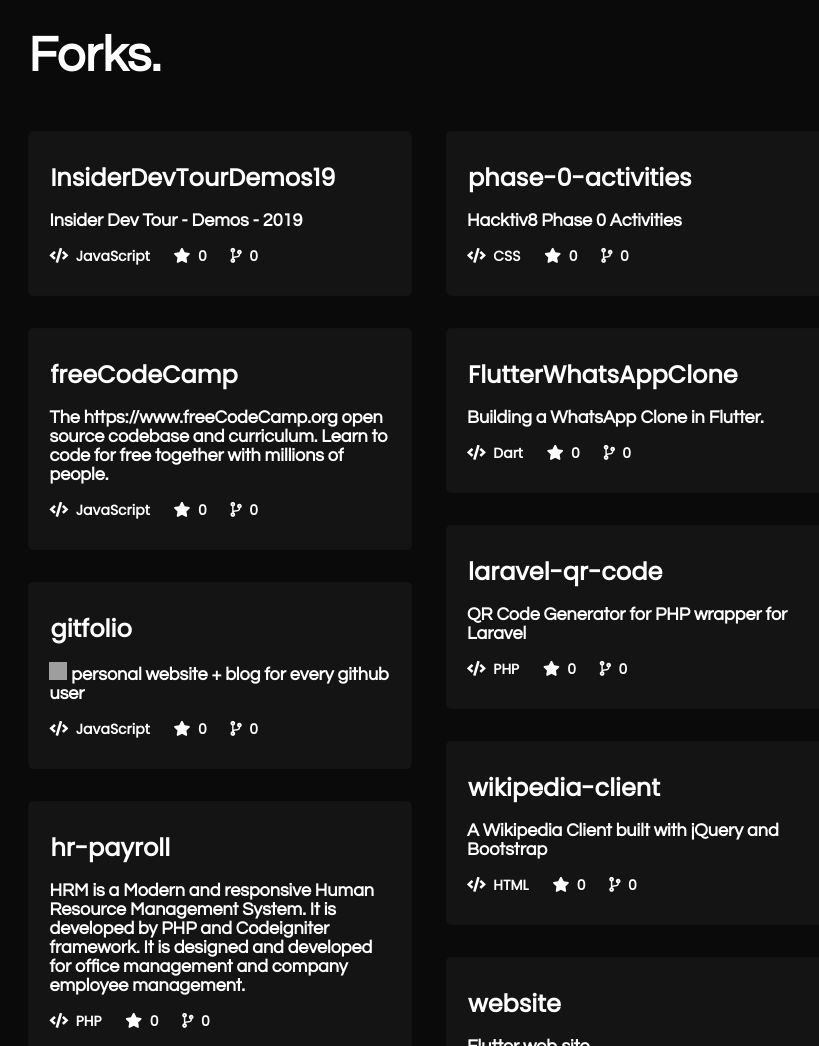
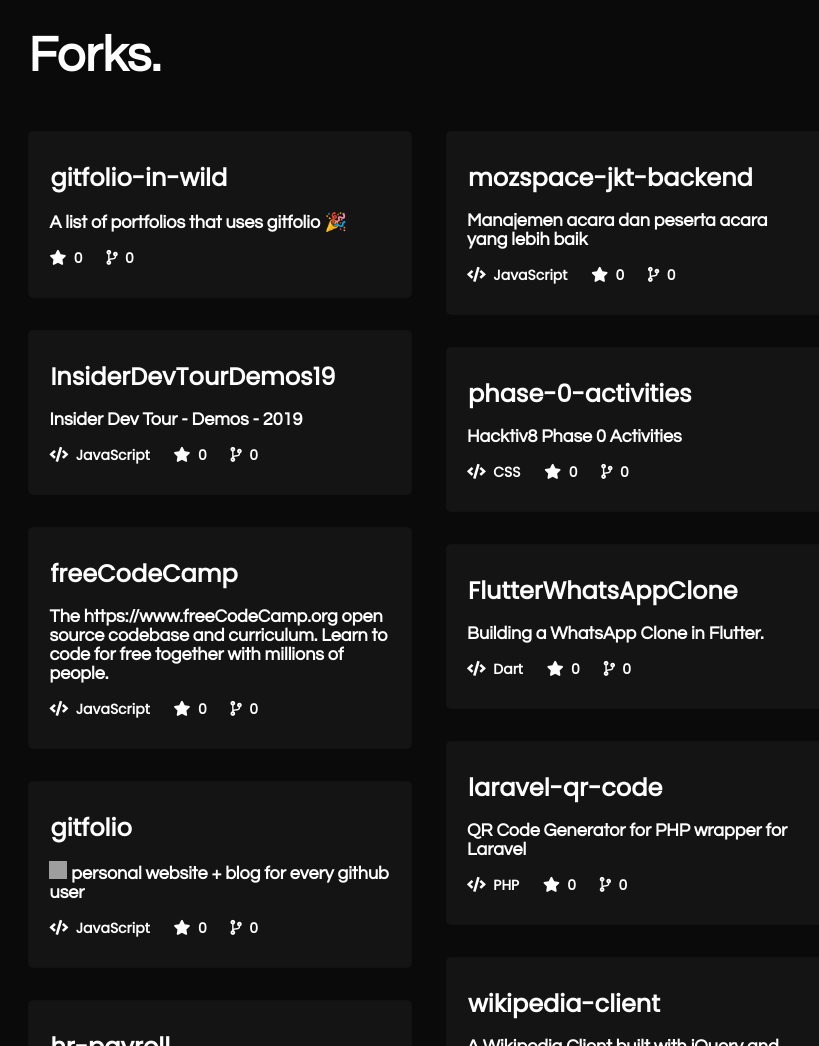
Before and after one commit to hadyandev/gitfolio, a plain HTML site: page index.html in a window 1280 px wide. Shown: the part 2780-3826 px from the top of the page, without its empty margins (394-1213 px from the left). Drawn offline with nearby package versions, Linux system fonts and the light colour scheme; no server answers; grey boxes are pictures that could not be loaded.

Commit message:
update gitfolio list

```diff
--- a/index.html
+++ b/index.html
@@ -358,6 +358,19 @@ Not a geek, just a learner.</div>
         <div id="forks" style="display: block;">
             <h1>Forks.</h1>
             <div class="projects" id="forks_section">
+                            <a href="https://github.com/hadyandev/gitfolio-in-wild" target="_blank">
+                            <section>
+                                <div class="section_title">gitfolio-in-wild</div>
+                                <div class="about_section">
+                                <span style="display:block;">A list of portfolios that uses gitfolio 🎉</span>
+                                </div>
+                                <div class="bottom_section">
+                                    <span style="display:none;"><i class="fas fa-code"></i>&nbsp; null</span>
+                                    <span><i class="fas fa-star"></i>&nbsp; 0</span>
+                                    <span><i class="fas fa-code-branch"></i>&nbsp; 0</span>
+                                </div>
+                            </section>
+                            </a>
                             <a href="https://github.com/hadyandev/InsiderDevTourDemos19" target="_blank">
                             <section>
                                 <div class="section_title">InsiderDevTourDemos19</div>
```
